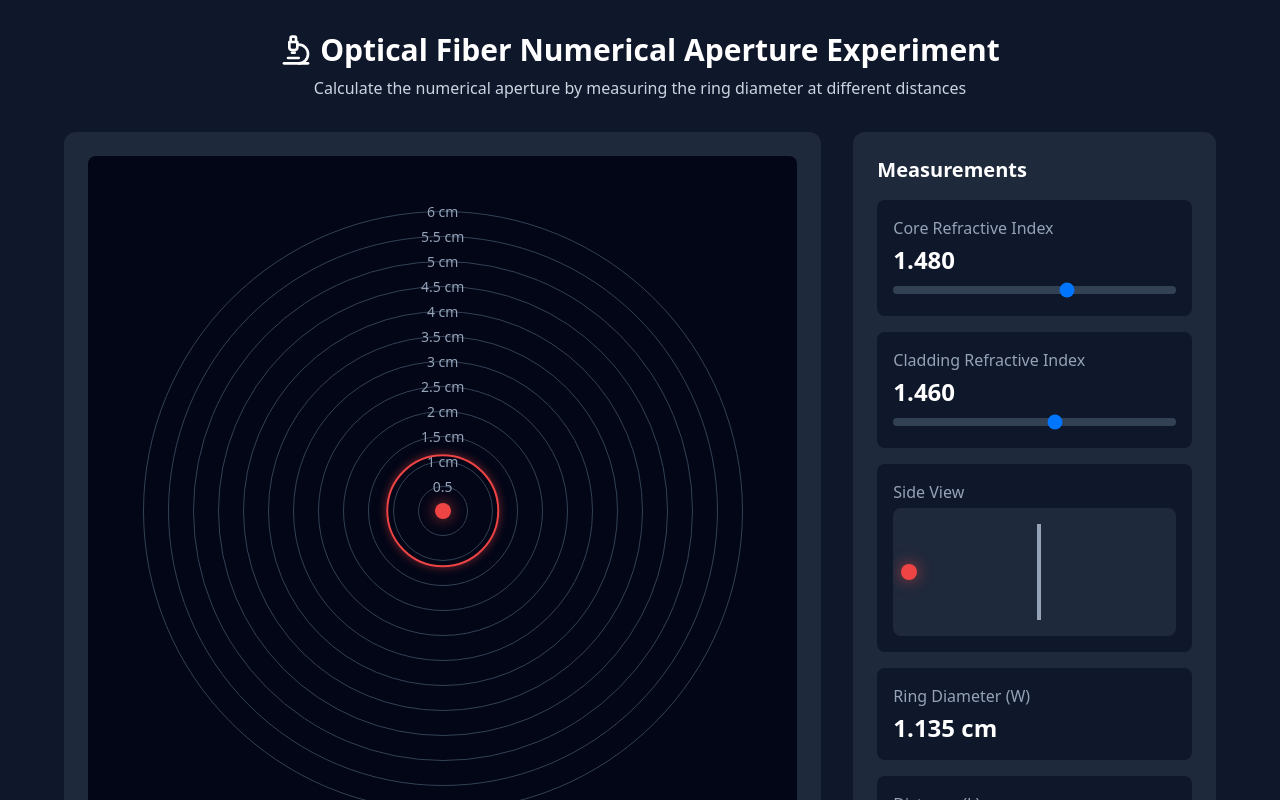
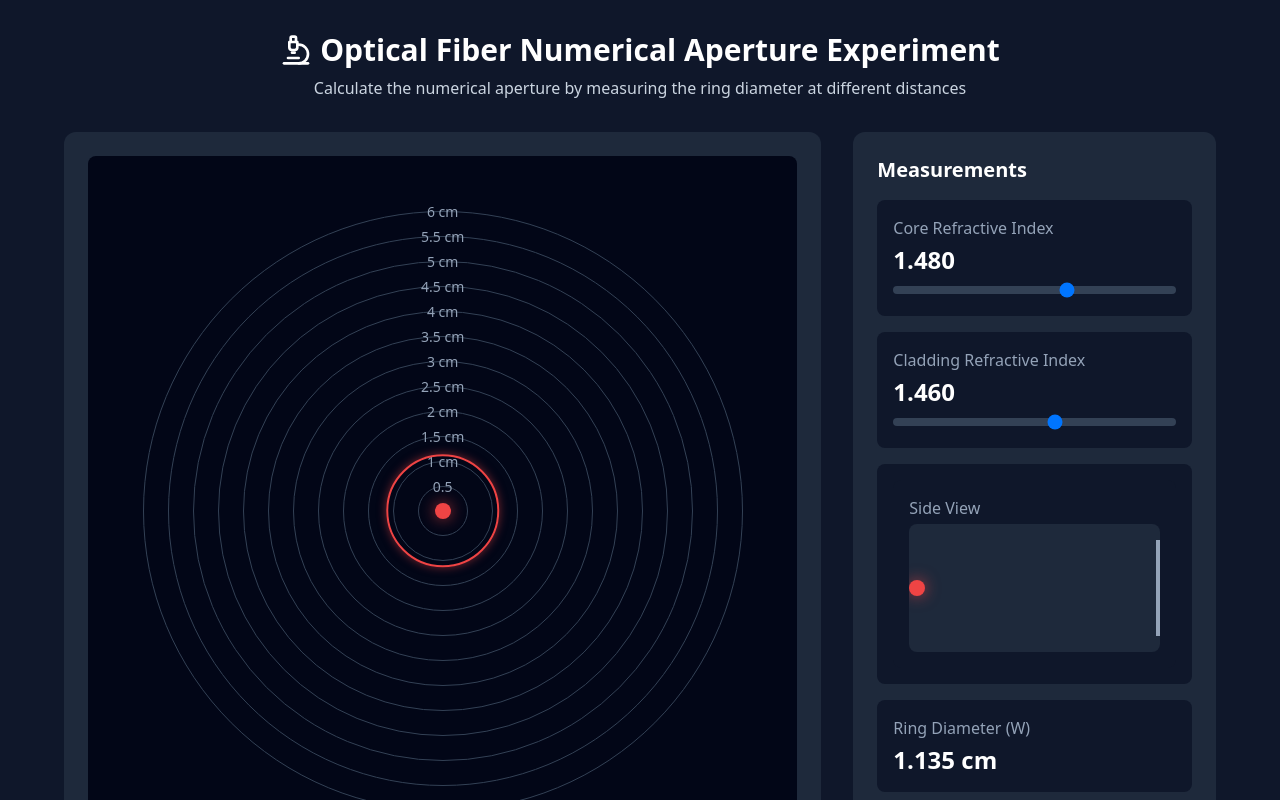
Before and after one commit to pranaovs/physics-vlab-numerical-aperture, a React (Vite) app: page / in a window 1280 px wide. Shown: the top 800 px of the page. Built offline with nearby package versions, Linux system fonts and the light colour scheme.

Commit message:
fix side view to place two divs next to each other so they cant overlap
"react is not reacting" - syed ashraf

```diff
--- a/src/App.tsx
+++ b/src/App.tsx
@@ -50,7 +50,7 @@ function App() {
           <div className="lg:col-span-2 bg-slate-800 rounded-xl p-6 relative">
             <div className="aspect-square w-full relative bg-slate-950 rounded-lg overflow-hidden">
               {/* Reference rings */}
-              {[0.5 , 1 , 1.5, 2, 2.5, 3, 3.5, 4, 4.5, 5, 5.5, 6].map((diameter) => (
+              {[0.5, 1, 1.5, 2, 2.5, 3, 3.5, 4, 4.5, 5, 5.5, 6].map((diameter) => (
                 <div
                   key={diameter}
                   className="absolute top-1/2 left-1/2 border border-slate-700 rounded-full transform -translate-x-1/2 -translate-y-1/2"
@@ -126,18 +126,20 @@ function App() {
               </div>
 
               <div className="bg-slate-900 rounded-lg p-4">
-                <p className="text-slate-400 mb-1">Side View</p>
-                <div className="relative h-32 bg-slate-800 rounded-lg overflow-hidden">
-                  {/* Laser source */}
-                  <div className="absolute top-1/2 left-2 w-4 h-4 bg-red-500 rounded-full transform -translate-y-1/2 shadow-[0_0_15px_rgba(239,68,68,0.7)]" />
 
-                  {/* Screen */}
-                  <div
-                    className="absolute top-1/2 w-1 h-24 bg-slate-400 transform -translate-y-1/2"
-                    style={{
-                      left: `${4 + distance*18.75}%`, // Adjust the position based on the distance
-                    }}
-                  />
+
+                <div className="bg-slate-900 rounded-lg p-4">
+                  <p className="text-slate-400 mb-1">Side View</p>
+                  <div className="relative h-32 bg-slate-800 rounded-lg overflow-hidden flex items-center">
+                    {/* Laser source */}
+                    <div className="w-4 h-4 bg-red-500 rounded-full shadow-[0_0_15px_rgba(239,68,68,0.7)]" />
+
+                    {/* Spacer */}
+                    <div style={{ flex: distance }} />
+
+                    {/* Screen */}
+                    <div className="w-1 h-24 bg-slate-400" />
+                  </div>
                 </div>
 
               </div>
```
